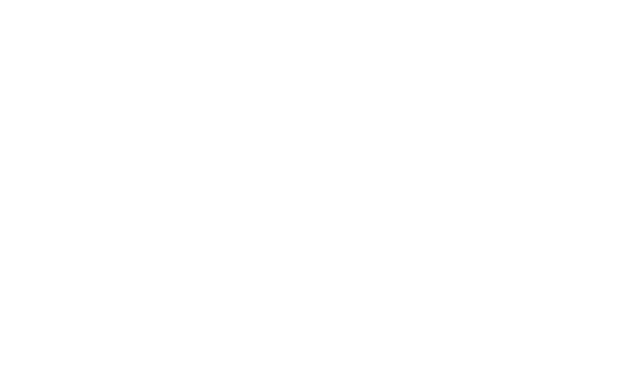
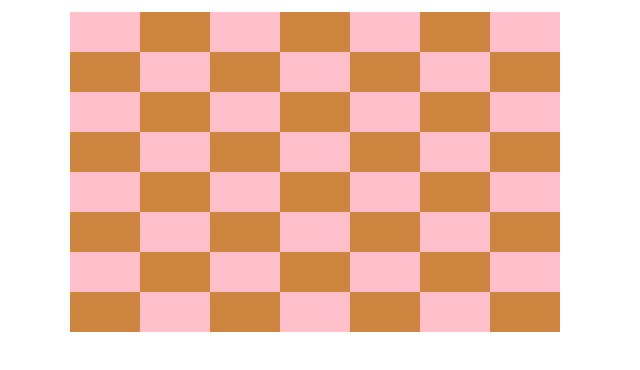
Before and after one commit to TierraZabulon/Checkerboard, a plain HTML site: page index.html in a window 1280 px wide. Shown: the whole page, without its empty margins (0-640 px from the left). Drawn offline with nearby package versions, Linux system fonts and the light colour scheme.

Commit message:
completed a checkerboard with bootstrap

```diff
--- a/index.html
+++ b/index.html
@@ -4,7 +4,93 @@
     <meta charset="UTF-8" />
     <meta http-equiv="X-UA-Compatible" content="IE=edge" />
     <meta name="viewport" content="width=device-width, initial-scale=1.0" />
-    <title>Document</title>
+    <link
+      rel="stylesheet"
+      href="https://stackpath.bootstrapcdn.com/bootstrap/4.1.3/css/bootstrap.min.css"
+      integrity="sha384-MCw98/SFnGE8fJT3GXwEOngsV7Zt27NXFoaoApmYm81iuXoPkFOJwJ8ERdknLPMO"
+      crossorigin="anonymous"
+    />
+    <link rel="stylesheet" href="/style.css" />
+    <title>BootStrap CheckerBoard</title>
   </head>
-  <body></body>
+  <body>
+    <div class="container">
+      <div class="row">
+        <div class="col-auto white-box"></div>
+        <div class="col-auto blackbox"></div>
+        <div class="col-auto white-box"></div>
+        <div class="col-auto blackbox"></div>
+        <div class="col-auto white-box"></div>
+        <div class="col-auto blackbox"></div>
+        <div class="col-auto white-box"></div>
+      </div>
+      <div class="row">
+        <div class="col-auto white-box2"></div>
+        <div class="col-auto blackbox2"></div>
+        <div class="col-auto white-box2"></div>
+        <div class="col-auto blackbox2"></div>
+        <div class="col-auto white-box2"></div>
+        <div class="col-auto blackbox2"></div>
+        <div class="col-auto white-box2"></div>
+      </div>
+      <div class="row">
+        <div class="col-auto white-box3"></div>
+        <div class="col-auto blackbox3"></div>
+        <div class="col-auto white-box3"></div>
+        <div class="col-auto blackbox3"></div>
+        <div class="col-auto white-box3"></div>
+        <div class="col-auto blackbox3"></div>
+        <div class="col-auto white-box3"></div>
+      </div>
+      <div class="row">
+        <div class="col-auto white-box4"></div>
+        <div class="col-auto blackbox4"></div>
+        <div class="col-auto white-box4"></div>
+        <div class="col-auto blackbox4"></div>
+        <div class="col-auto white-box4"></div>
+        <div class="col-auto blackbox4"></div>
+        <div class="col-auto white-box4"></div>
+      </div>
+
+      <div class="row">
+        <div class="col-auto white-box5"></div>
+        <div class="col-auto blackbox5"></div>
+        <div class="col-auto white-box5"></div>
+        <div class="col-auto blackbox5"></div>
+        <div class="col-auto white-box5"></div>
+        <div class="col-auto blackbox5"></div>
+        <div class="col-auto white-box5"></div>
+      </div>
+
+      <div class="row">
+        <div class="col-auto white-box6"></div>
+        <div class="col-auto blackbox6"></div>
+        <div class="col-auto white-box6"></div>
+        <div class="col-auto blackbox6"></div>
+        <div class="col-auto white-box6"></div>
+        <div class="col-auto blackbox6"></div>
+        <div class="col-auto white-box6"></div>
+      </div>
+
+      <div class="row">
+        <div class="col-auto white-box7"></div>
+        <div class="col-auto blackbox7"></div>
+        <div class="col-auto white-box7"></div>
+        <div class="col-auto blackbox7"></div>
+        <div class="col-auto white-box7"></div>
+        <div class="col-auto blackbox7"></div>
+        <div class="col-auto white-box7"></div>
+      </div>
+
+      <div class="row">
+        <div class="col-auto white-box8"></div>
+        <div class="col-auto blackbox8"></div>
+        <div class="col-auto white-box8"></div>
+        <div class="col-auto blackbox8"></div>
+        <div class="col-auto white-box8"></div>
+        <div class="col-auto blackbox8"></div>
+        <div class="col-auto white-box8"></div>
+      </div>
+    </div>
+  </body>
 </html>
--- a/style.css
+++ b/style.css
@@ -0,0 +1,68 @@
+body {
+  background-color: white;
+  margin: 10px;
+  padding: 2px;
+}
+
+.blackbox {
+  border: solid peru 20px;
+}
+
+.white-box {
+  border: solid pink 20px;
+}
+
+.blackbox2 {
+  border: solid pink 20px;
+}
+
+.white-box2 {
+  border: solid peru 20px;
+}
+
+.blackbox3 {
+  border: solid peru 20px;
+}
+
+.white-box3 {
+  border: solid pink 20px;
+}
+.blackbox4 {
+  border: solid pink 20px;
+}
+
+.white-box4 {
+  border: solid peru 20px;
+}
+
+.blackbox5 {
+  border: solid peru 20px;
+}
+
+.white-box5 {
+  border: solid pink 20px;
+}
+
+.blackbox6 {
+  border: solid pink 20px;
+}
+
+.white-box6 {
+  border: solid peru 20px;
+}
+
+.blackbox7 {
+  border: solid peru 20px;
+}
+
+.white-box7 {
+  border: solid pink 20px;
+}
+
+.blackbox8 {
+  border: solid pink 20px;
+}
+
+.white-box8 {
+  border: solid peru 20px;
+}
```
